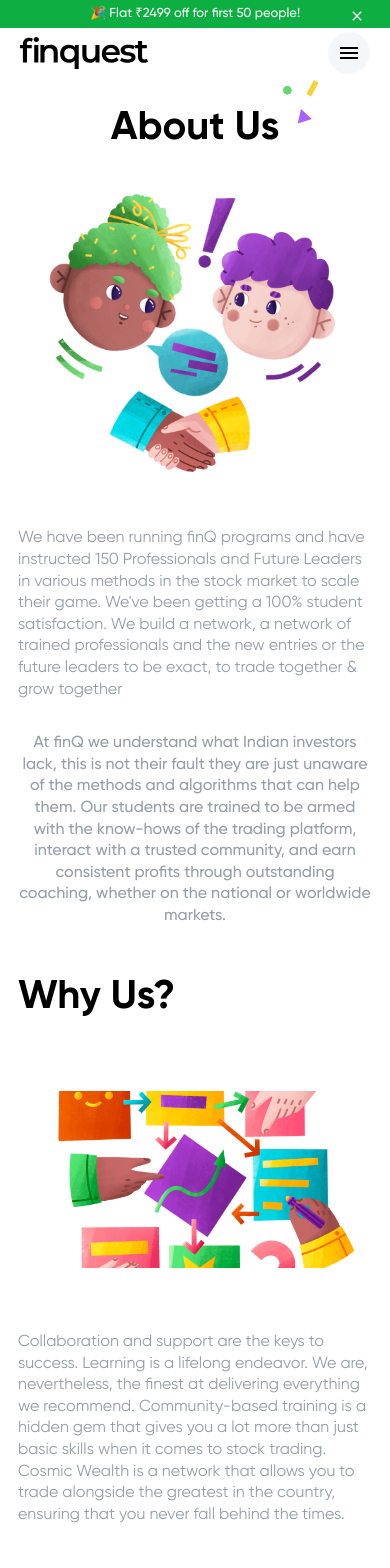
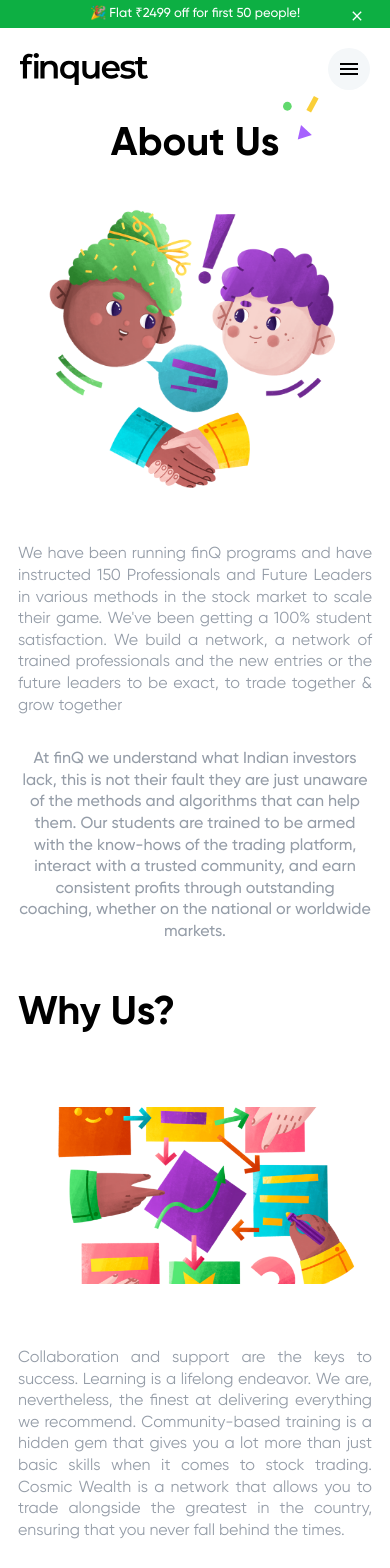
Before and after one commit to emanuelchristo/finquest, a Next.js app: page /about in a window 390 px wide. Shown: the top 1568 px of the page. Built offline with nearby package versions, Linux system fonts and the light colour scheme.

Commit message:
Nav space

```diff
--- a/components/aboutUs/about2.module.css
+++ b/components/aboutUs/about2.module.css
@@ -89,6 +89,7 @@
 	}
 	.content {
 		max-width: 490px;
+		text-align: justify;
 	}
 
 	.square {
--- a/components/aboutUs/whyus.module.css
+++ b/components/aboutUs/whyus.module.css
@@ -110,11 +110,14 @@
 	.content1 {
 		max-width: 490px;
 		margin: 4rem 0 -4rem 0;
+		text-align: justify;
+
 
 	}
 	.content2 {
 	max-width: 490px;
 	margin: 1rem 0 0rem 0;
+	text-align: justify;
 
 	}
 
--- a/pages/about.js
+++ b/pages/about.js
@@ -1,18 +1,20 @@
 
 import About1 from '../components/aboutUs/about1'
 import About2 from '../components/aboutUs/about2'
-import WhyUs2 from '../components/aboutUs/WhyUs1'
-import WhyUs3 from '../components/aboutUs/WhyUs2'
+import WhyUs1 from '../components/aboutUs/WhyUs1'
+import WhyUs2 from '../components/aboutUs/WhyUs2'
 import Navbar from '../components/Navbar'
+import styles from './styles.module.css'
 
 export default function AboutUs() {
     return (
-        <div>
+        <div id='home'>
+            <div id='home' className={styles['nav-spacer']}></div>
             <Navbar />
             <About1 />
             <About2 />
+            <WhyUs1 />
             <WhyUs2 />
-            <WhyUs3 />
 
 
         </div>
--- a/pages/styles.module.css
+++ b/pages/styles.module.css
@@ -1,3 +1,7 @@
+.nav-spacer{
+	height: 1rem;
+
+}
 .pricing {
 	margin: 0 auto;
 	display: flex;
```
